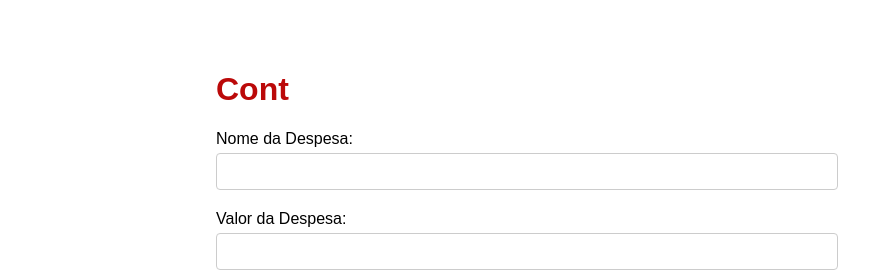
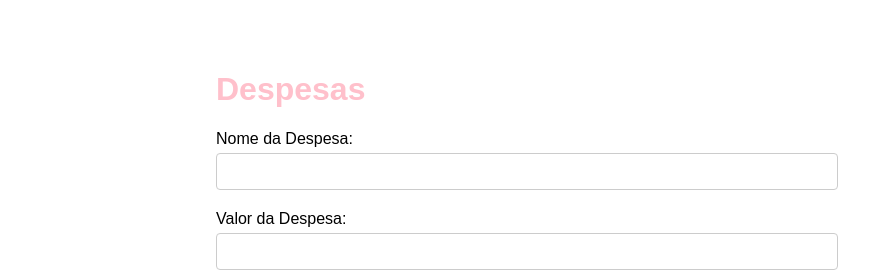
Before and after one commit to iinesalmeida/controlo-despesas, a plain HTML site: page index.html in a window 1280 px wide. Shown: the top 280 px of the page, 124-1005 px from the left. Drawn offline with Linux system fonts and the light colour scheme.

Commit message:
Resolução da issue  #31

```diff
--- a/index.html
+++ b/index.html
@@ -12,7 +12,7 @@
     }
 
     h1 {
-      color: #bb0909;
+      color: #ffc0cb;
     }
 
     .container {
@@ -84,7 +84,7 @@
 <body>
   <div class="container">
     <img src="despesas.jpg" alt="Logo" class="logo">
-    <h1>Cont</h1>
+    <h1>Despesas</h1>
     <form id="expenseForm">
       <div class="form-group">
         <label for="expenseName">Nome da Despesa:</label>
```
